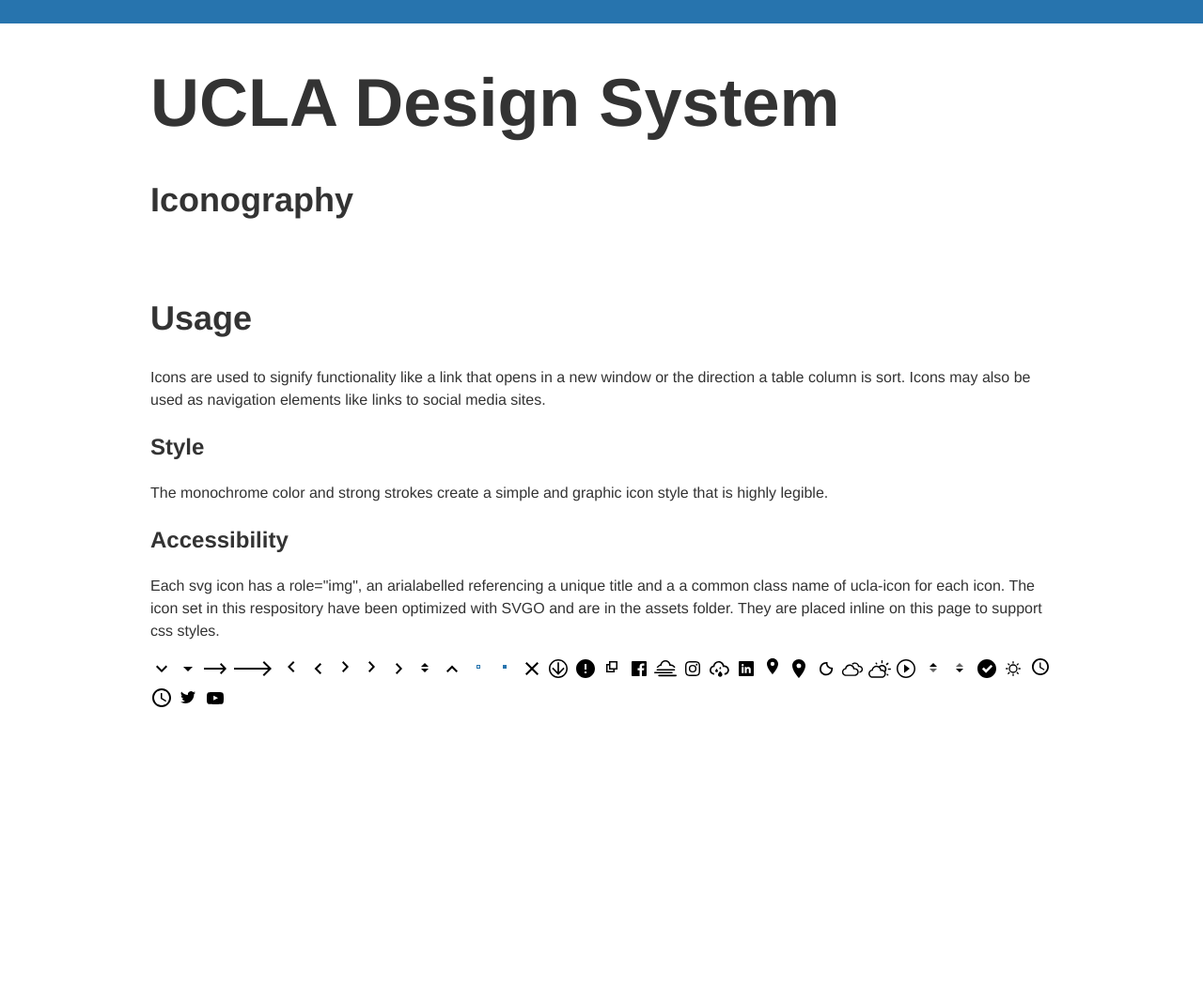
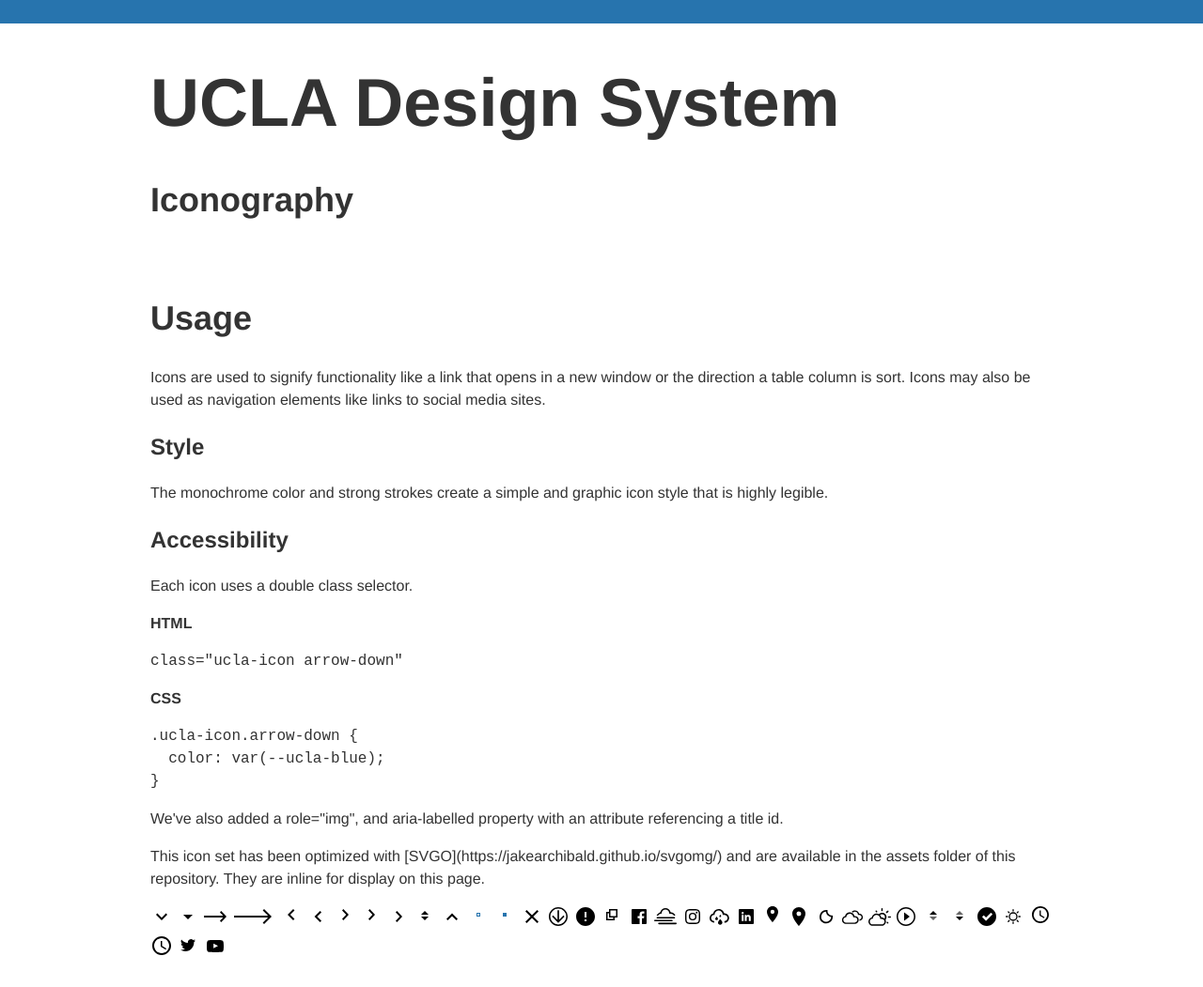
Before and after one commit to ucla-ux/starterkit, a website: page iconography/index.html in a window 1280 px wide. Shown: the whole page at 94% size. Before the commit the page ends 800 px from the top, so only its background shows below. Drawn offline with Linux system fonts and the light colour scheme.

Commit message:
add documentation for double class selector

```diff
--- a/iconography/index.html
+++ b/iconography/index.html
@@ -21,7 +21,16 @@
 <h3>Style</h3>
 <p>The monochrome color and strong strokes create a simple and graphic icon style that is highly legible.</p>
 <h3>Accessibility</h3>
-<p>Each svg icon has a <code>role="img"</code>, an <code>arialabelled</code> referencing a unique title and a a common class name of <code>ucla-icon</code> for each icon. The icon set in this respository have been optimized with SVGO and are in the assets folder. They are placed inline on this page to support css styles.</p>
+<p>Each icon uses a double class selector.</p>
+<p><strong>HTML</strong></p>
+<code><pre>class="ucla-icon arrow-down"</pre></code>
+<p><strong>CSS</strong></p>
+<code><pre>.ucla-icon.arrow-down {
+  color: var(--ucla-blue);
+}</pre></code>
+
+<p>We've also added a <code>role="img"</code>, and <code>aria-labelled</code> property with an attribute referencing a title id. </p>
+<p>This icon set has been optimized with [SVGO](https://jakearchibald.github.io/svgomg/) and are available in the assets folder of this repository. They are inline for display on this page.</p>
 
 <div class="icon-list">
 
```
